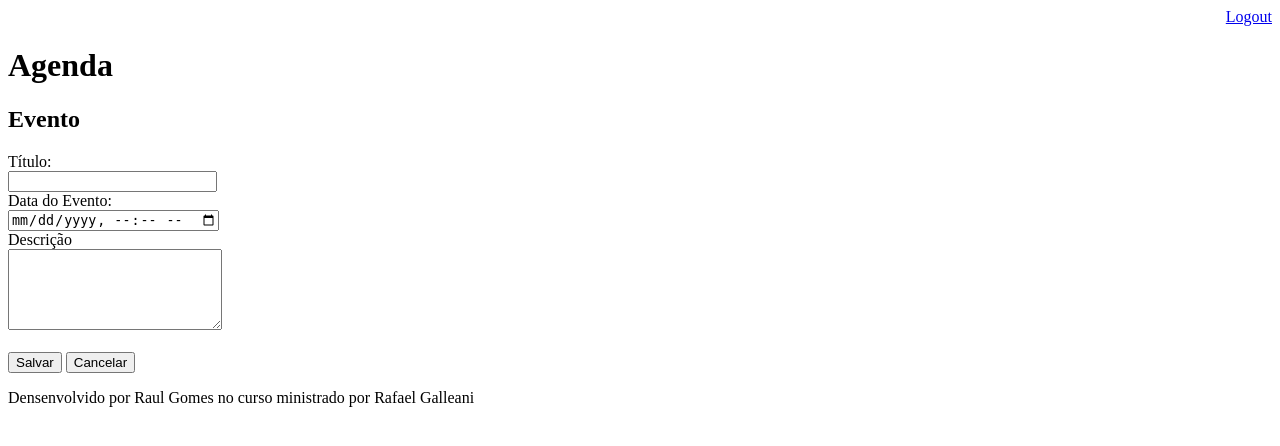
After one commit to raul-gomes/agenda, a Django app: page /agenda/evento/ in a window 1280 px wide. The commit adds this page. Shown: the top 446 px of the page. Run offline with Django 3.2, Linux system fonts and the light colour scheme; a user stored in the database is signed in.

Commit message:
Metodo de inserção de dados
Foram criados os métodos para a inserção de dados por parte do usuário.

```diff
--- a/agenda/urls.py
+++ b/agenda/urls.py
@@ -21,9 +21,12 @@ from django.views.generic import RedirectView
 urlpatterns = [
     path('admin/', admin.site.urls),
     path('agenda/', views.lista_eventos),
+    path('agenda/evento/', views.evento),
+    path('agenda/evento/submit', views.submit_evento),
     # path('', views.index)
     path('', RedirectView.as_view(url='/agenda')),
     path('login/', views.login_user),
     path('login/submit', views.submit_login),
     path('logout/', views.logout_user)
+
 ]
--- a/core/views.py
+++ b/core/views.py
@@ -34,3 +34,20 @@ def lista_eventos(request):
     evento = Evento.objects.filter(usuario=usuario)
     response = {'eventos': evento}
     return render(request, 'agenda.html', response)
+
+@login_required(login_url='/login/')
+def evento(request):
+    return render(request,'evento.html')
+
+@login_required()
+def submit_evento(request):
+    if request.POST:
+        titulo = request.POST.get('titulo')
+        data_evento = request.POST.get('data_evento')
+        descricao = request.POST.get('descricao')
+        usuario = request.user
+        Evento.objects.create(titulo=titulo,
+                              data_evento=data_evento,
+                              descricao=descricao,
+                              usuario=usuario)
+    return redirect('/')
--- a/templates/agenda.html
+++ b/templates/agenda.html
@@ -1,7 +1,9 @@
 {% extends "model-page.html" %}
 {% block content %}
     <h2>Agendamentos</h2>
-
+    <a href="evento/">
+        <button type="button">Novo Evento</button>
+    </a>
     <ul style="font-size: 18px">
         {% for evento in eventos %}
             <li>{{evento.titulo}}: {{evento.get_data_evento}}</li>
--- /dev/null
+++ b/templates/evento.html
@@ -0,0 +1,24 @@
+{% extends "model-page.html"%}
+
+{% block content %}
+    <h2>Evento</h2>
+    <form action="submit" method="POST"> {% csrf_token %}
+        <label>Título: </label>
+        <br>
+        <input type="text" name="titulo" size="23">
+        <br>
+        <label>Data do Evento: </label>
+        <br>
+        <input type="datetime-local" name="data_evento">
+        <br>
+        <label>Descrição</label>
+        <br>
+        <textarea name="descricao" rows="5" cols="24"></textarea>
+        <br>
+        <br>
+        <button type="submit">Salvar</button>
+        <a href="/">
+            <button type="button">Cancelar</button>
+        </a>
+    </form>
+{% endblock %}
```
Also changed, not shown: db.sqlite3.
